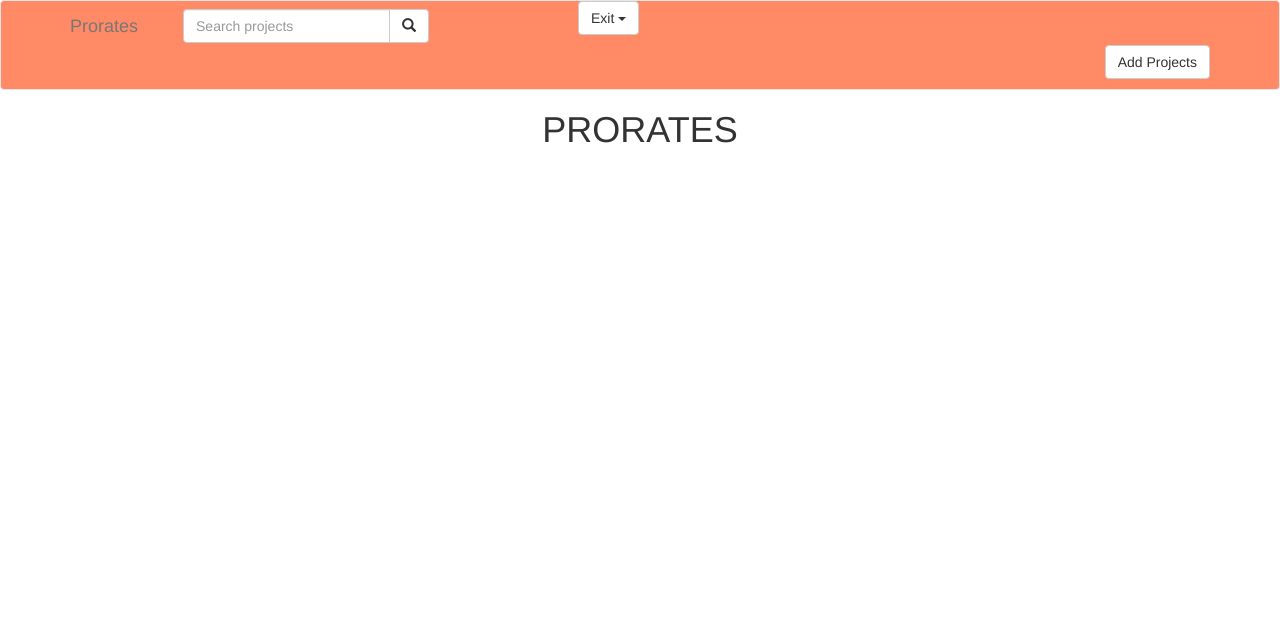
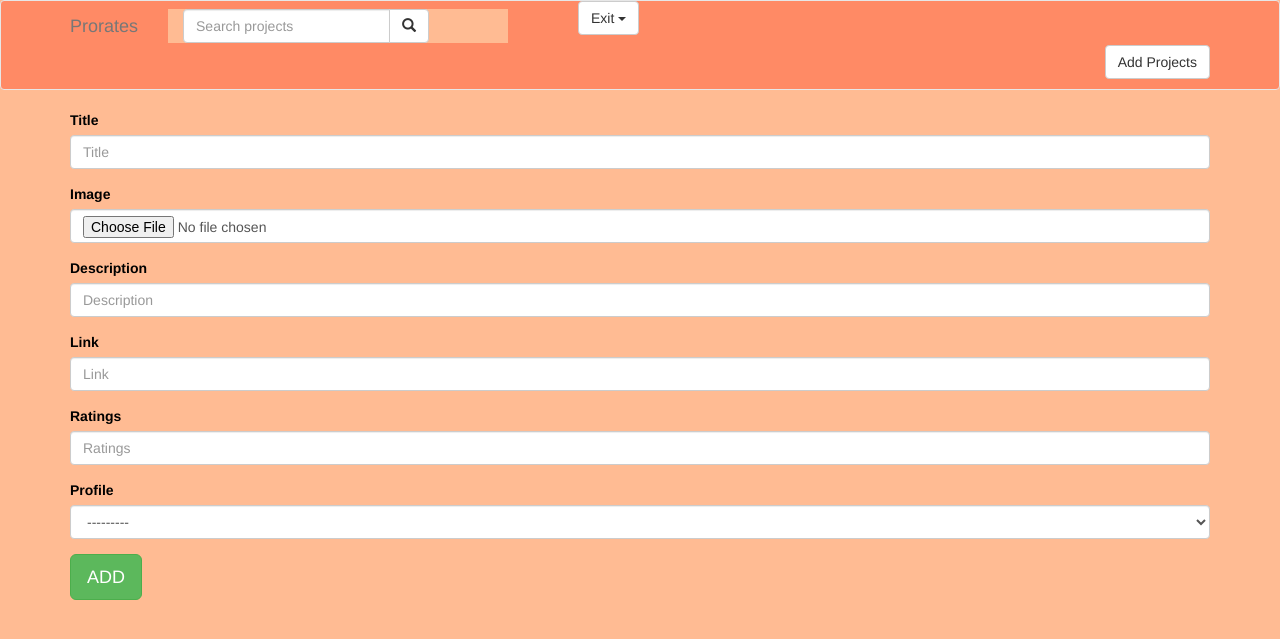
Before and after one commit to mangowilliam/prorate, a Django app: page /newproject in a window 1280 px wide. Shown: the top 639 px of the page. Run offline with Django 3.2, Linux system fonts and the light colour scheme; the visitor is signed in with stand-in values (Sample User, id 1); data comes from the database, SQL or seed files in the repository; some libraries are stand-ins or nearby versions.

Commit message:
added new project template,form, view function and modified settings

```diff
--- a/prorate/settings.py
+++ b/prorate/settings.py
@@ -33,6 +33,7 @@
 INSTALLED_APPS = [
     'prorateapp',
     'bootstrap3',
+    'tinymce',
     'django.contrib.admin',
     'django.contrib.auth',
     'django.contrib.contenttypes',
--- a/prorateapp/forms.py
+++ b/prorateapp/forms.py
@@ -13,4 +13,4 @@
 class AddProjectForm(forms.ModelForm):
      class Meta:
         model = Project
-        fields = ['title','image','description','link','ratings','profile']
+        exclude = ['pub_date']
--- a/prorateapp/templates/addproject.html
+++ /dev/null
@@ -1,34 +0,0 @@
-{%extends 'base.html'%}
-{% load bootstrap3 %} {% load staticfiles %}
-<!DOCTYPE html>
-<html>
-
-<head>
-  <meta charset="utf-8">
-  <meta name="viewport" content="width=device-width, initial-scale=1">
-
-  <title>add a project</title>
-  {{form.media}}
-
-{% block styles %} {% bootstrap_css %}
-  <link rel="stylesheet" href="{% static 'css/news.css' %}"> {% endblock %}
-
-</head>
-
-<body>
-  <div class ='container'
-
-  <form  action="{%url 'new-post'%}" method="post" enctype="multipart/form-data">
-    {%csrf_token%}
-
-    {% bootstrap_form form%}
-    <input type="submit" class="btn btn-success btn-lg" value="Post">
-  </form>
-</div>
-   {% block scripts %}
-  <script src="https://ajax.googleapis.com/ajax/libs/jquery/3.2.1/jquery.min.js"></script>
-  {% bootstrap_javascript %} {% endblock %}
-
-</body>
-
-</html>
--- /dev/null
+++ b/prorateapp/templates/newproject.html
@@ -0,0 +1,34 @@
+
+{% load bootstrap3 %} {% load staticfiles %}
+<!DOCTYPE html>
+<html>
+
+<head>
+  <meta charset="utf-8">
+  <meta name="viewport" content="width=device-width, initial-scale=1">
+
+  <title>add a project</title>
+
+
+  {% block styles %} {% bootstrap_css %}
+  <link rel="stylesheet" href="{% static 'css/styles.css' %}"> {% endblock %}
+
+</head>
+
+<body>
+    {% include "navbar.html" %}
+  <div class='container'>
+    <form action="{%url 'addproject'%}" method="post" enctype="multipart/form-data">
+      {%csrf_token%}
+
+      {% bootstrap_form form%}
+      <input type="submit" class="btn btn-success btn-lg" value="ADD">
+    </form>
+  </div>
+  {% block scripts %}
+  <script src="https://ajax.googleapis.com/ajax/libs/jquery/3.2.1/jquery.min.js"></script>
+  {% bootstrap_javascript %} {% endblock %}
+
+</body>
+
+</html>
--- a/prorateapp/views.py
+++ b/prorateapp/views.py
@@ -2,13 +2,15 @@
 import datetime as dt
 from django.contrib.auth.decorators import login_required
 from . forms import UserRegistrationForm,AddProjectForm
-from . models import Project
+from . models import Project,Profile
+from django.http import HttpResponse, Http404,HttpResponseRedirect
 # Create your views here.
 
 
 def home(request):
     projects=Project.get_projects()
     return render(request, 'home.html',{"projects":projects})
+
 
 def register(request):
     if request.method == "POST":
@@ -19,6 +21,7 @@
     else:
         form =UserRegistrationForm()
     return render(request,'registration/registration_form.html',{'form':form})
+@login_required(login_url='/accounts/login/')
 def search_project(request):
 
     if 'projects' in request.GET and request.GET["projects"]:
@@ -32,6 +35,7 @@
     else:
         message = "You haven't searched for any project"
         return render(request, 'search.html', {"message": message})
+@login_required(login_url='/accounts/login/')
 def add_project(request):
     current_user = request.user
     if request.method == 'POST':
@@ -40,8 +44,8 @@
             post = form.save(commit=False)
             post.user = current_user
             post.save()
-        return redirect('index')
+        return redirect('home')
 
     else:
         form = AddProjectForm()
-    return render(request, 'addproject.html',{"form": form})
+    return render(request, 'newproject.html',{"form": form})
--- a/static/css/styles.css
+++ b/static/css/styles.css
@@ -6,6 +6,9 @@
 
   h1{
     color: black;
+  }
+  form{
+    background-color: #ffbb93;
   }
 
   @media (min-width: 768px) {
```
Also changed, not shown: media/images/pigdice.png (added).
